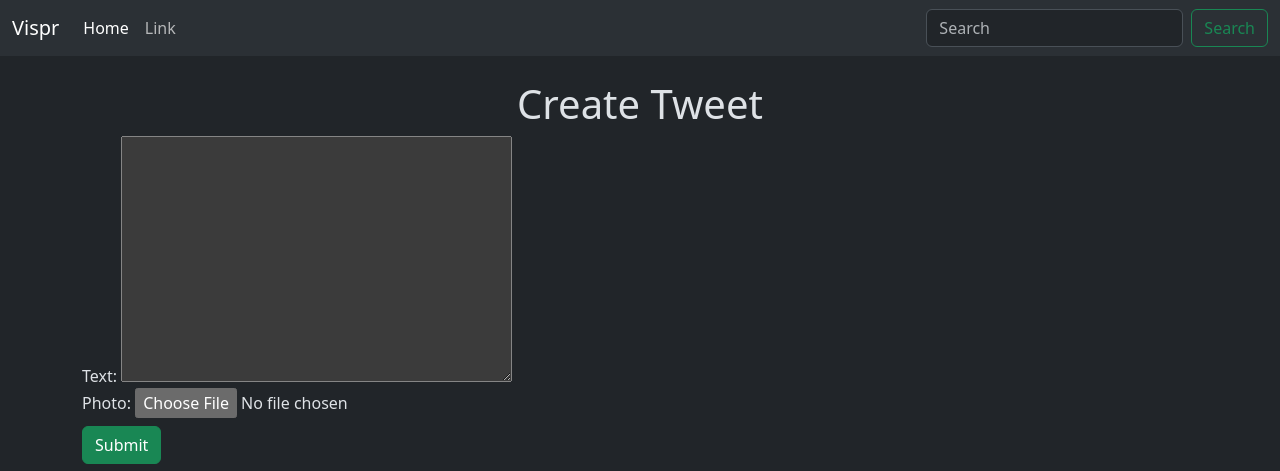
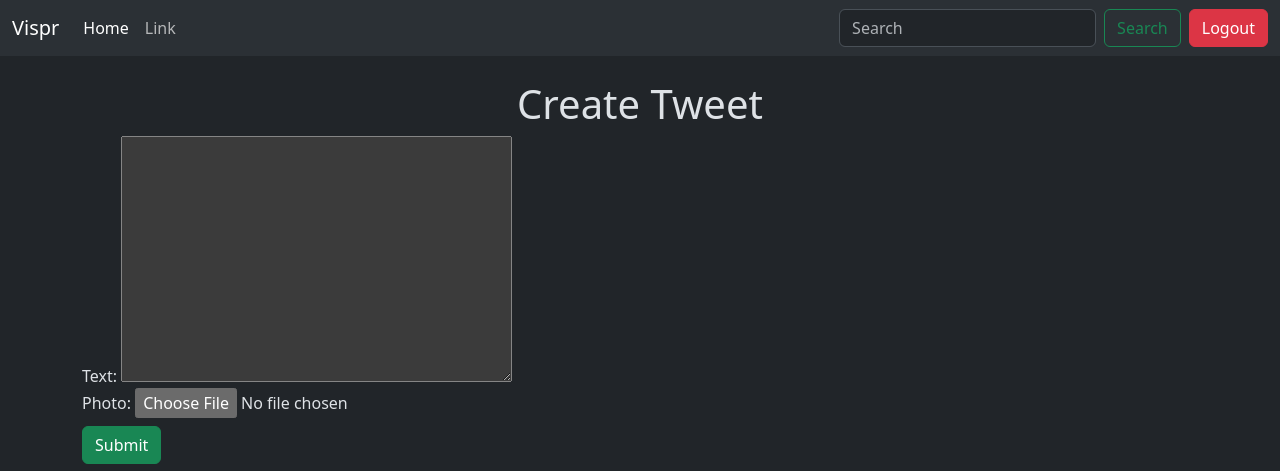
Before and after one commit to ishant9805/vispr, a Django app: page /tweet/tweet_create/ in a window 1280 px wide. Shown: the top 471 px of the page. Run offline with Django 5.2, Linux system fonts and the light colour scheme; the visitor is signed in with stand-in values (Sample User, id 1).

Commit message:
Complete project Now project has been completed but I will try to integrate things n my own for practice

```diff
--- a/vispr/templates/navbar.html
+++ b/vispr/templates/navbar.html
@@ -1,6 +1,6 @@
   <nav class="navbar navbar-expand-lg bg-body-tertiary">
     <div class="container-fluid">
-      <a class="navbar-brand" href="#">Vispr</a>
+      <a class="navbar-brand" href="{% url "tweet_list" %}">Vispr</a>
       <button class="navbar-toggler" type="button" data-bs-toggle="collapse" data-bs-target="#navbarSupportedContent" aria-controls="navbarSupportedContent" aria-expanded="false" aria-label="Toggle navigation">
         <span class="navbar-toggler-icon"></span>
       </button>
@@ -18,6 +18,16 @@
           <input class="form-control me-2" type="search" placeholder="Search" aria-label="Search">
           <button class="btn btn-outline-success" type="submit">Search</button>
         </form>
+        {% if user.is_authenticated %}
+          <form action="{% url "logout" %}" method="post">
+            {% csrf_token %}
+            <button href="{% url "logout" %}" class="btn btn-danger ms-2">Logout</button>
+
+          </form>
+        {% else %}
+          <a href="{% url "login" %}" class="btn btn-primary ms-2">Login</a>
+          <a href="{% url "register" %}" class="btn btn-success ms-2">Register</a>
+        {% endif %}
       </div>
     </div>
   </nav>
--- a/vispr/tweet/templates/tweet_list.html
+++ b/vispr/tweet/templates/tweet_list.html
@@ -39,8 +39,10 @@
         <div class="card-body">
           <h5 class="card-title">{{ tweet.user.username }}</h5>
           <p class="card-text">{{ tweet.text }}</p>
-          <a href="{% url "tweet_edit" tweet.id %}" class="btn btn-primary">Edit</a>
-          <a  class="btn btn-danger mx-2" id="deleteTweet" data-tweet-id="{{ tweet.id }}">Delete</a>
+          {% if tweet.user == user %}
+            <a href="{% url "tweet_edit" tweet.id %}" class="btn btn-primary">Edit</a>
+            <a  class="btn btn-danger mx-2" id="deleteTweet" data-tweet-id="{{ tweet.id }}">Delete</a>
+          {% endif %}
         </div>
         </div>
     {% endfor %}
```
